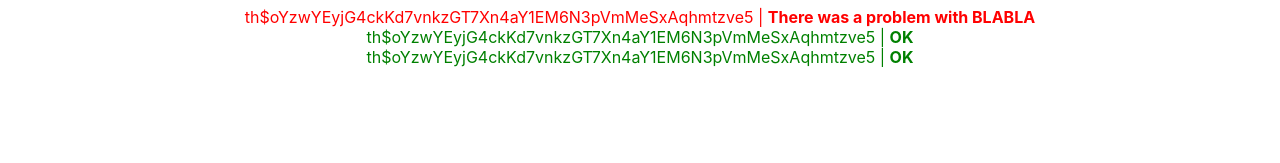
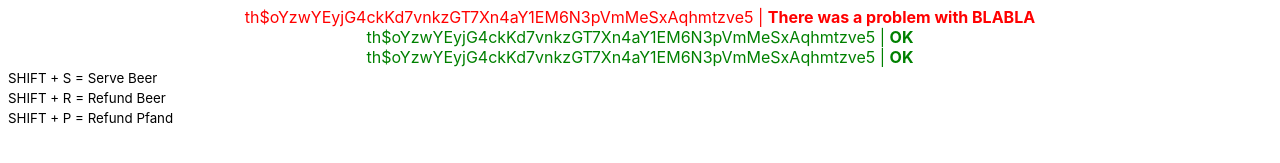
Before and after one commit to aeternity/pos-aepp, a Vue app: page / in a window 1280 px wide. Shown: the part 303-466 px from the top of the page. Built offline with nearby package versions, Linux system fonts and the light colour scheme; what vue-async-computed would draw is missing.

Commit message:
add help, enhancement suggestion in issue #2

```diff
--- a/src/App.vue
+++ b/src/App.vue
@@ -12,6 +12,9 @@
     <div class="content">
       <router-view></router-view>
     </div>
+    <small>SHIFT + S = Serve Beer</small><br/>
+    <small>SHIFT + R = Refund Beer</small><br/>
+    <small>SHIFT + P = Refund Pfand</small>
   </div>
 </template>
 
```
